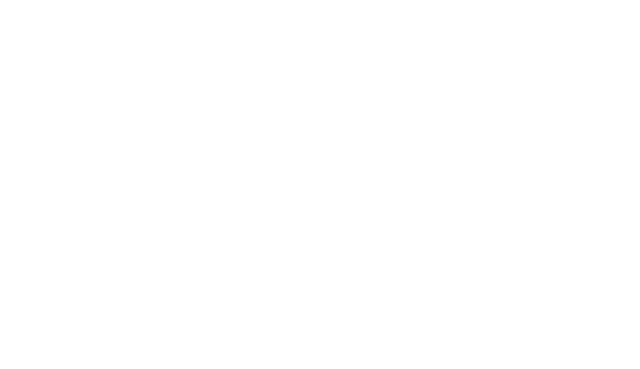
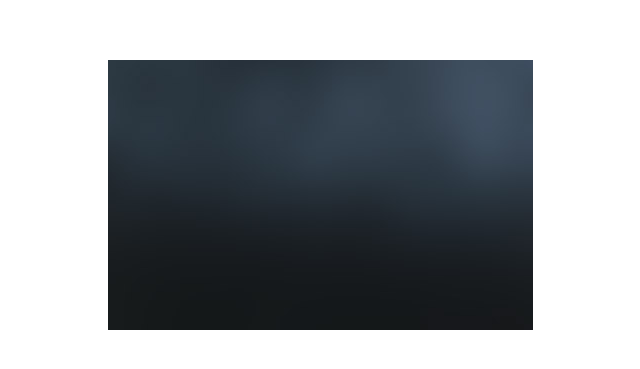
Before and after one commit to GiorgiBabunashvili/visacard, a React (Create React App) app: page / in a window 1280 px wide. Shown: the part 205-574 px from the top of the page, without its empty margins (320-960 px from the left). Built offline with nearby package versions, Linux system fonts and the light colour scheme.

Commit message:
background img

```diff
--- a/src/App.js
+++ b/src/App.js
@@ -1,5 +1,11 @@
+import CardFrontView from "./components/VisaCard/Front";
+
 function App() {
-  return <div></div>;
+  return (
+    <div className="h-screen flex flex-col justify-center items-center">
+      <CardFrontView />
+    </div>
+  );
 }
 
 export default App;
--- a/src/components/VisaCard/Front.jsx
+++ b/src/components/VisaCard/Front.jsx
@@ -0,0 +1,5 @@
+const CardFrontView = () => {
+  return <div className="w-[425px] h-[270px] bg-card"></div>;
+};
+
+export default CardFrontView;
--- a/src/components/VisaCard/back.jsx
+++ b/src/components/VisaCard/back.jsx
@@ -0,0 +1,5 @@
+const CardBackView = () => {
+  return <div></div>;
+};
+
+export default CardBackView;
--- a/tailwind.config.js
+++ b/tailwind.config.js
@@ -3,7 +3,11 @@
   content: ["./src/**/*.{js,jsx,ts,tsx}"],
 
   theme: {
-    extend: {},
+    extend: {
+      backgroundImage: {
+        card: "url(/public/img/background.png)",
+      },
+    },
   },
   plugins: [],
 };
```
